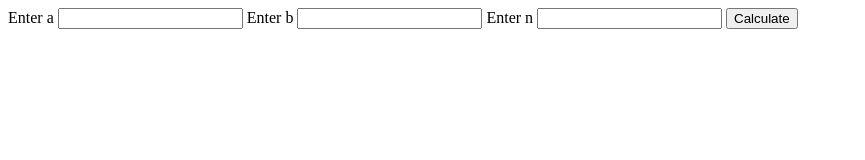
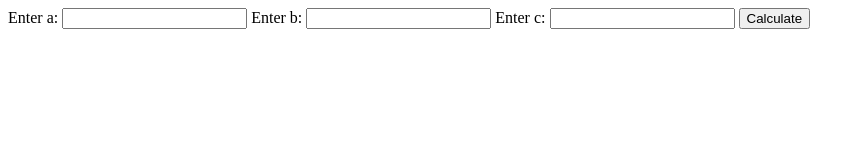
Before and after one commit to Joncygeorge/index.html, a plain HTML site: page euler.html in a window 1280 px wide. Shown: the whole page, without its empty margins (0-865 px from the left). Drawn offline with Linux system fonts and the light colour scheme.

Commit message:
updating euler

```diff
--- a/euler.html
+++ b/euler.html
@@ -5,11 +5,11 @@
     </head>
     <body>
         <form id ="multipleform">
-            <label for="a">Enter a</label>
+            <label for="a">Enter a: </label>
             <input type ="number" id="a" name="a">
-            <label for="b">Enter b</label>
+            <label for="a">Enter b: </label>
             <input type ="number" id="b" name="b">
-            <label for="n">Enter n</label>
+            <label for="a">Enter c: </label>
             <input type ="number" id="n" name="n">
             <button onclick="cal()"> Calculate</button>
 
--- a/euler.js
+++ b/euler.js
@@ -10,7 +10,7 @@ for(let i = 1; i<n; i++){
         sum+=i;
     }
 }
-return(sum);
+return sum;
 }
 
 function cal(){
```
